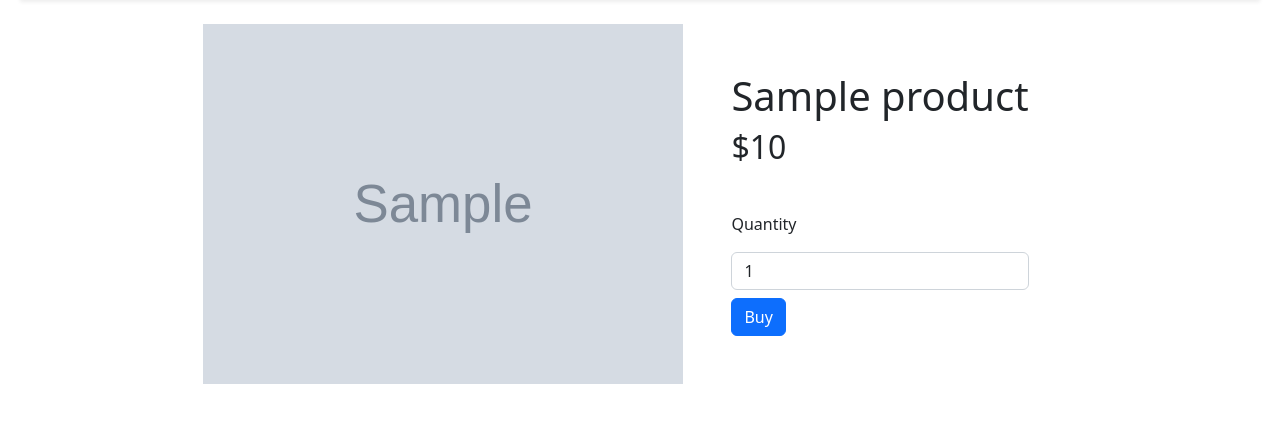
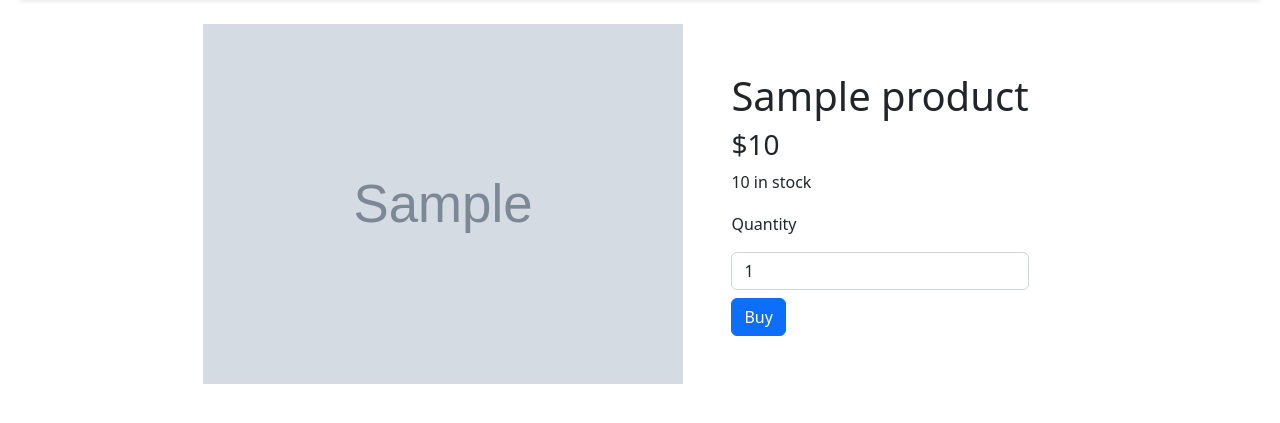
Before and after one commit to conorll/grocery_store, a Django app: template grocery_store_app/templates/grocery_store_app/product.html in a window 1280 px wide. Shown: the part 77-500 px from the top of the page. Run offline with Django 3.2, Linux system fonts and the light colour scheme; the template is opened without the code that fills it: most values are stand-ins (such as "Sample title", 1, 10 or a date in 2020); grey boxes marked "Sample" are stand-in pictures.

Commit message:
added in stock count to product page

```diff
--- a/grocery_store_app/templates/grocery_store_app/product.html
+++ b/grocery_store_app/templates/grocery_store_app/product.html
@@ -2,10 +2,11 @@
 
 {% block body %}
 <div class="d-flex justify-content-center">
-  <img class="" src="{{ product.image_url }}" alt="{{ product.title }}" style="width: 30rem;">
+  <img src="{{ product.image_url }}" alt="{{ product.title }}" style="width: 30rem;">
   <div class="d-flex flex-column g-5 p-5">
-    <h1 class="">{{ product.name }}</h1>
-    <h2 class="">${{ product.price }}</h1>
+    <h1>{{ product.name }}</h1>
+    <h3>${{ product.price }}</h1>
+      <p>{{ product.quantity }} in stock</h1>
       <form class="mt-auto" action="{% url 'index' %}" method="GET">
         <label class="form-label" for="quantity">Quantity</label>
         <input class="form-control my-2" type="number" id="quantity" name="quantity" min="1"
--- a/grocery_store_app/templates/grocery_store_app/products.html
+++ b/grocery_store_app/templates/grocery_store_app/products.html
@@ -10,8 +10,7 @@
       <div class="card-body">
         <h5 class="card-title">{{ product.name }}</h5>
         <h5 class="card-title">${{ product.price }}</h5>
-        <h5 class="card-title">{{ product.quantity }} in stock</h5>
-        <p class="card-text">{{ product.description }}</p>
+        <p>{{ product.quantity }} in stock</h5>
       </div>
     </a>
   </div>
```
